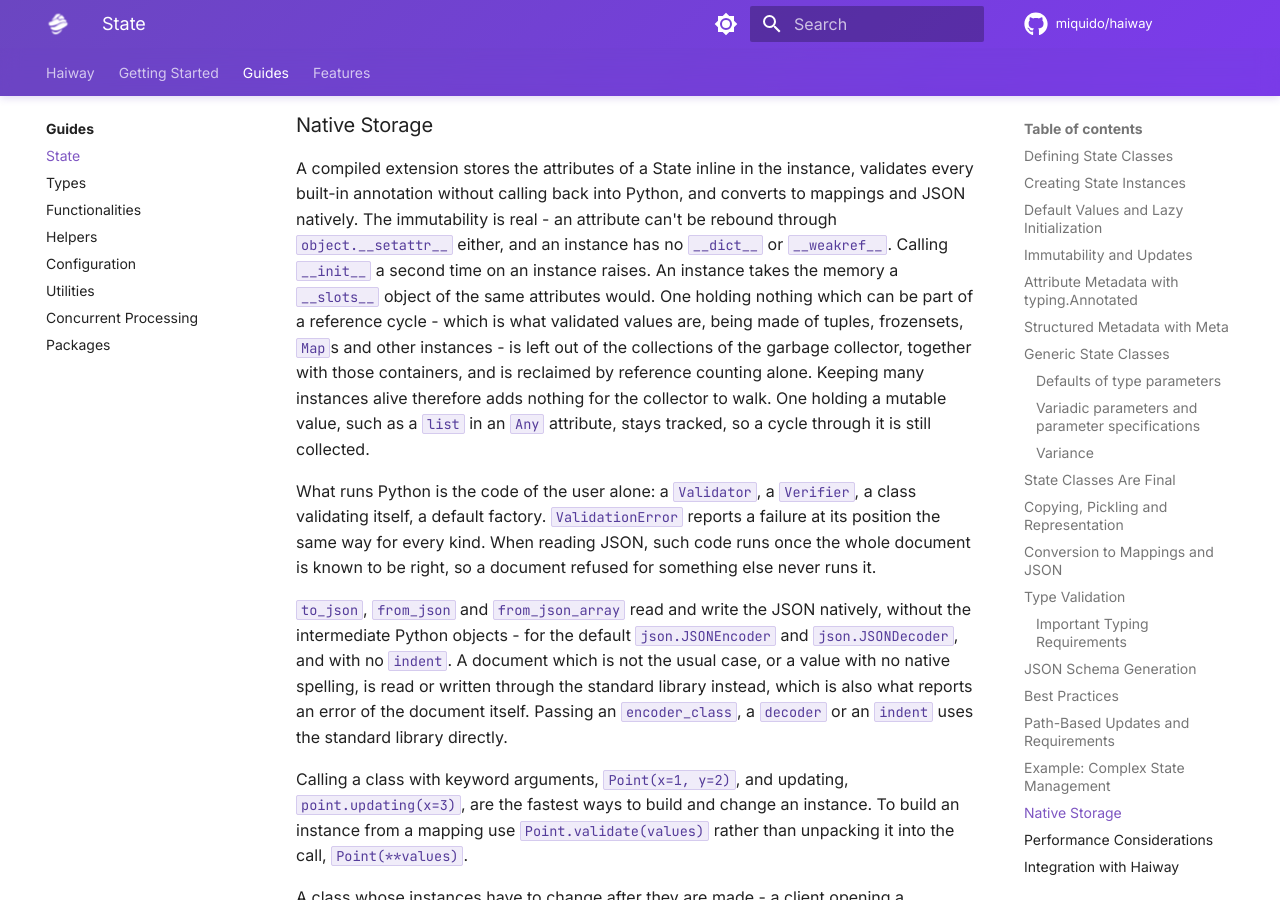
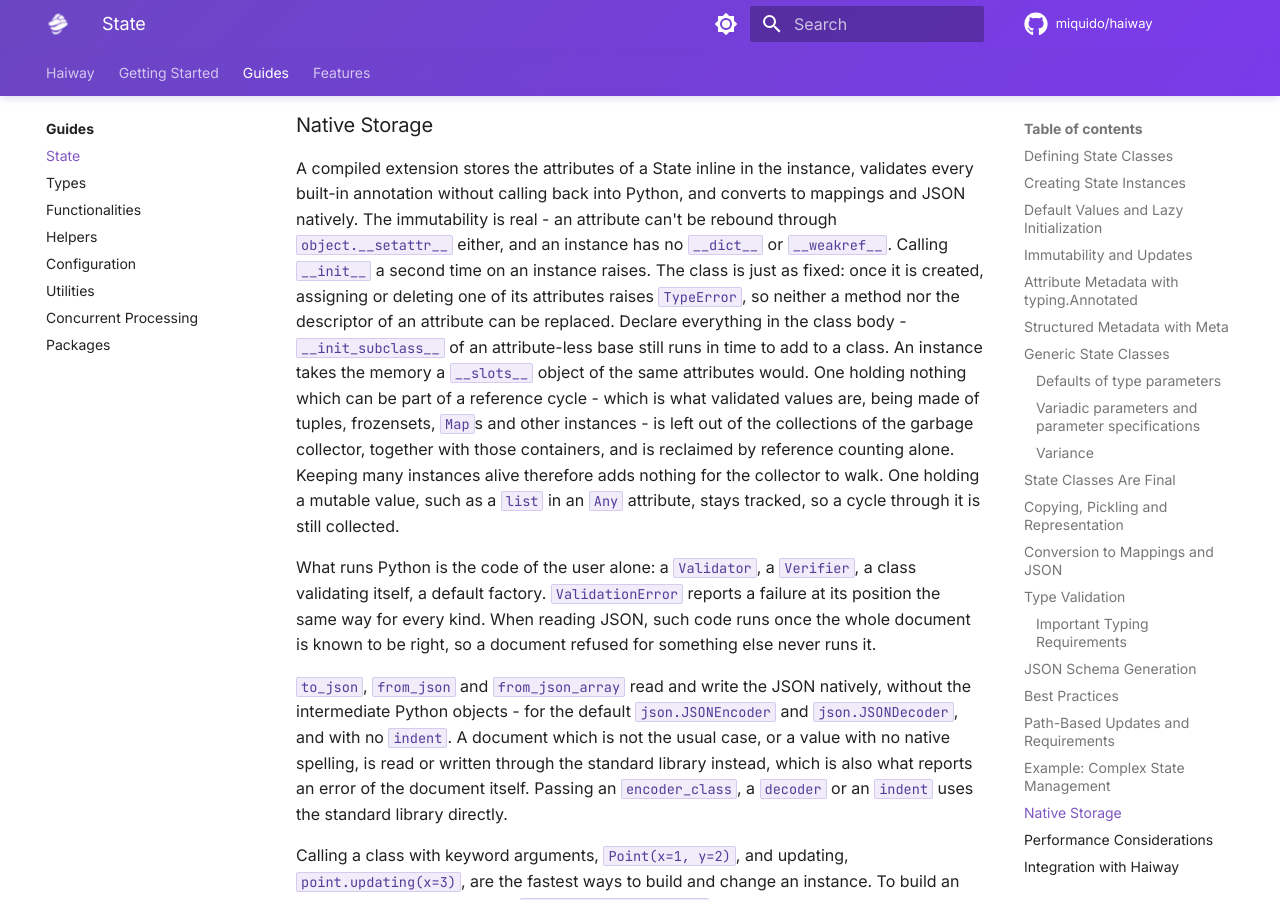
Before and after one commit to miquido/haiway, an MkDocs documentation site: the page built from docs/guides/state.md, in a window 1280 px wide and 900 px high, scrolled down 13910 px. Built offline with MkDocs 1.6.1 and Material for MkDocs 9.7.7, drawn with Linux system fonts in a browser that asks for light colours; comment, search, counter and statistics services are not loaded.

Commit message:
Make State classes immutable once they are created
Assigning or deleting an attribute of a State class raises TypeError, also
through type.__setattr__ - replacing the descriptor of an attribute hid the
value of every instance, and an __init__ assigned later was passed over.

compile_plan sets Py_TPFLAGS_IMMUTABLETYPE as its last step, so the metaclass
finishes every write to the class before giving it its plan. The flag is set
directly, as PyType_Freeze refuses a class with a mutable base and
typing.Generic is one. The lazily filled caches of a generic - its
specializations and the variances of its parameters - are mappings made with
the class and filled in place.

Co-Authored-By: Claude Fable 5.2 <noreply@anthropic.com>

```diff
--- a/docs/guides/state.md
+++ b/docs/guides/state.md
@@ -627,12 +627,16 @@ A compiled extension stores the attributes of a State inline in the instance, va
 built-in annotation without calling back into Python, and converts to mappings and JSON natively.
 The immutability is real - an attribute can't be rebound through `object.__setattr__` either, and an
 instance has no `__dict__` or `__weakref__`. Calling `__init__` a second time on an instance raises.
-An instance takes the memory a `__slots__` object of the same attributes would. One holding nothing
-which can be part of a reference cycle - which is what validated values are, being made of tuples,
-frozensets, `Map`s and other instances - is left out of the collections of the garbage collector,
-together with those containers, and is reclaimed by reference counting alone. Keeping many instances
-alive therefore adds nothing for the collector to walk. One holding a mutable value, such as a
-`list` in an `Any` attribute, stays tracked, so a cycle through it is still collected.
+The class is just as fixed: once it is created, assigning or deleting one of its attributes raises
+`TypeError`, so neither a method nor the descriptor of an attribute can be replaced. Declare
+everything in the class body - `__init_subclass__` of an attribute-less base still runs in time to
+add to a class. An instance takes the memory a `__slots__` object of the same attributes would. One
+holding nothing which can be part of a reference cycle - which is what validated values are, being
+made of tuples, frozensets, `Map`s and other instances - is left out of the collections of the
+garbage collector, together with those containers, and is reclaimed by reference counting alone.
+Keeping many instances alive therefore adds nothing for the collector to walk. One holding a mutable
+value, such as a `list` in an `Any` attribute, stays tracked, so a cycle through it is still
+collected.
 
 What runs Python is the code of the user alone: a `Validator`, a `Verifier`, a class validating
 itself, a default factory. `ValidationError` reports a failure at its position the same way for
--- a/llms.txt
+++ b/llms.txt
@@ -99,6 +99,8 @@ class Invoice(State):
 - A `State` has a single base: `State`, or an attribute-less `State` sharing behavior - plus
   `Generic` for type parameters. A class declaring attributes is final; mixins and multiple
   inheritance are refused. Compose by holding instances as attributes.
+- A `State` class is immutable too: assigning or deleting a class attribute after the class is
+  created raises `TypeError` (no class decorators adding attributes, no `patch.object` on it).
 - `Missing` is the "not provided" sentinel (PEP 661), both value and type like `None`:
   `note: str | Missing | None = Missing`. Compare with `value is Missing` - it is truthy, and a
   bare `case Missing:` captures instead of matching (use `case haiway.Missing:`).
```
Also changed, not shown: CHANGELOG.md (+8 -2 lines), 5 other files.
